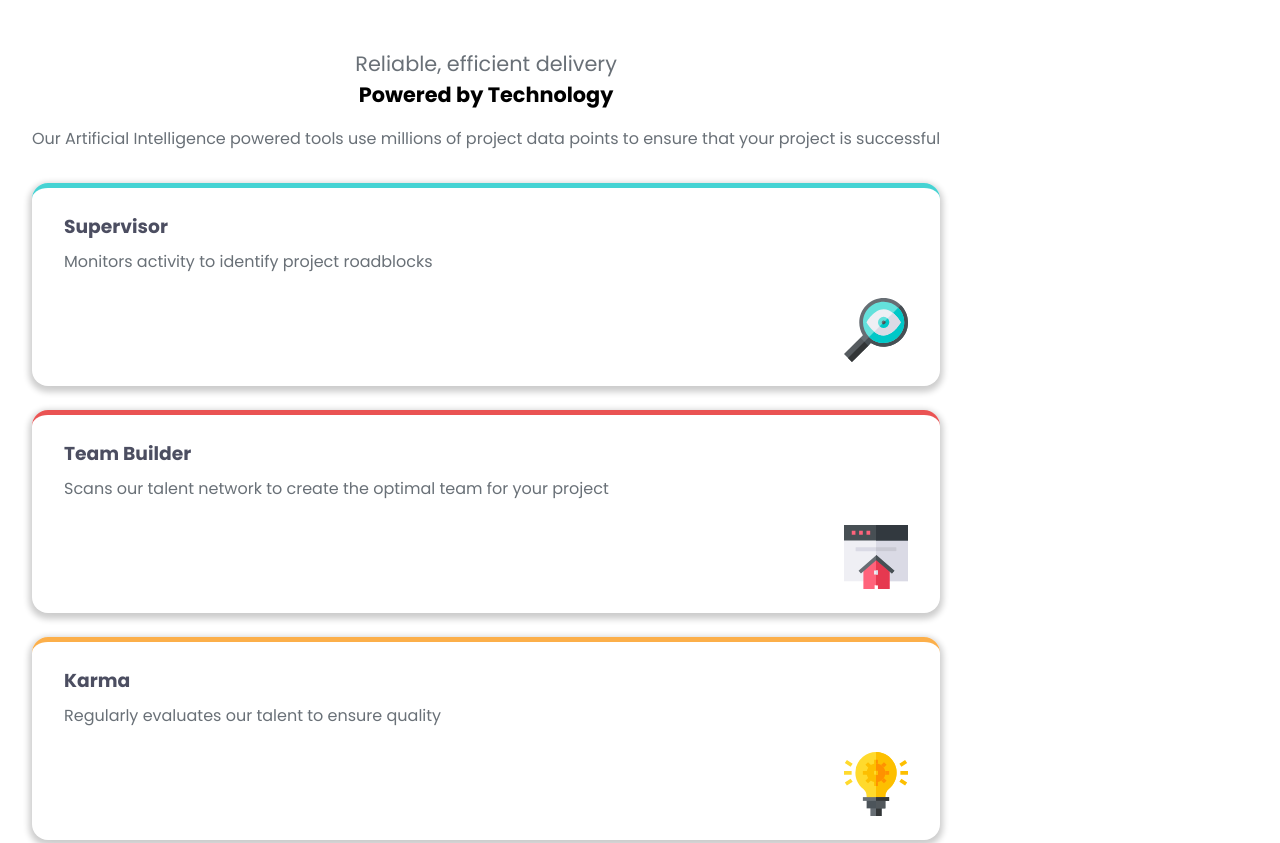
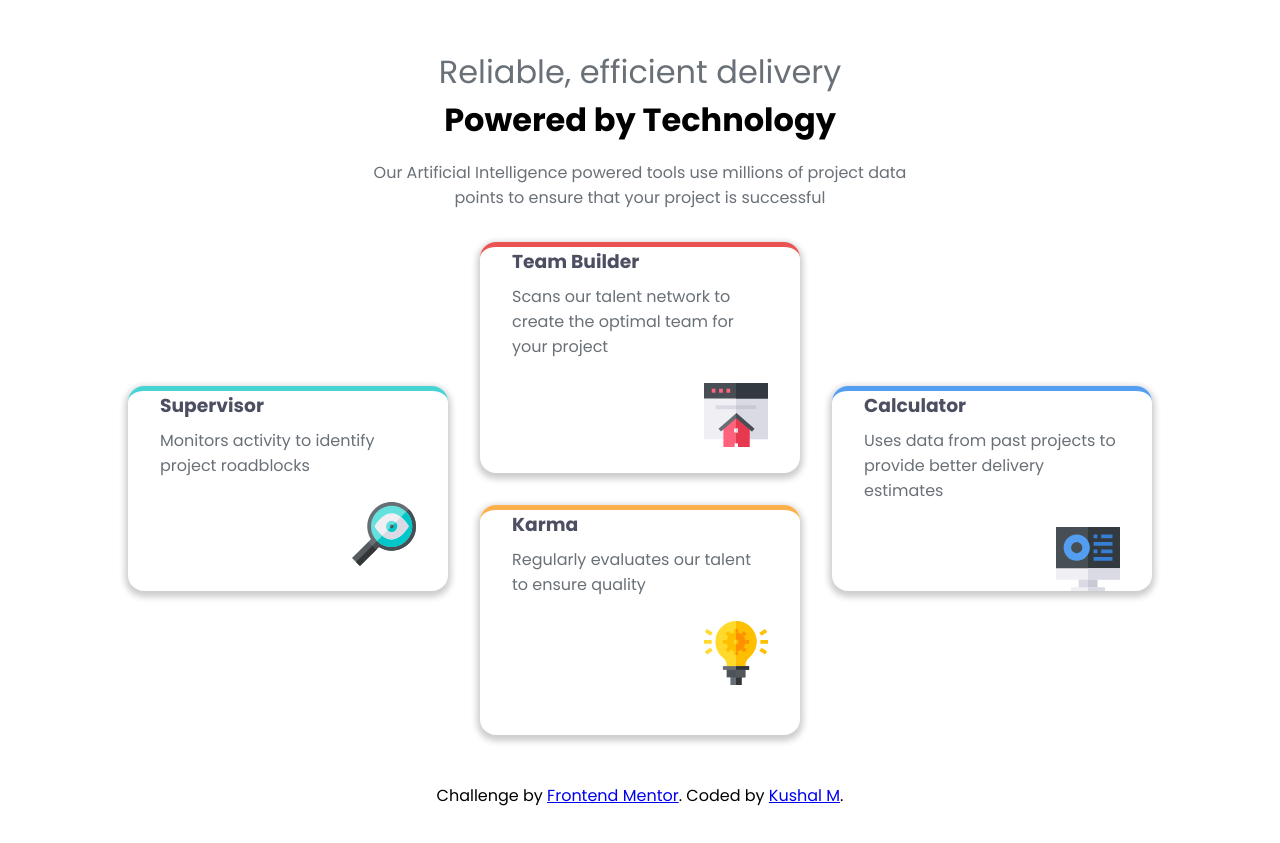
Before and after one commit to coderStreak/frontendMentor-FourCardFeature, a plain HTML site: page index.html in a window 1280 px wide. Shown: the top 843 px of the page. After the commit the page ends 808 px from the top, so only its background shows below. Drawn offline with Linux system fonts and the light colour scheme.

Commit message:
added media

```diff
--- a/style.css
+++ b/style.css
@@ -1,3 +1,4 @@
+@media(max-width:500px){
     *{
         padding: 0;
         margin: 0;
@@ -73,3 +74,104 @@
     footer{
         text-align: center;
     }
+
+}
+
+@media(max-width:1700px) and (min-width:501px){
+    *{
+        padding: 0;
+        margin: 0;
+    }
+
+    body{
+        display: flex;
+        flex-direction: column;
+        justify-content: center;
+        align-items: center;
+    }
+
+    #container{
+        padding: 3rem 2rem;
+        width: fit-content;
+        height: fit-content;
+        display: flex;
+        flex-direction: column;
+        justify-content: center;
+        align-items: center;
+    }
+
+    #header{
+        text-align: center;
+        margin: 0 0 2rem 0;
+        width: 35rem;
+    }
+
+    #header .head1{
+        font-size: 2rem;
+        color: hsl(212, 6%, 44%);
+    }
+
+    #header .head2{
+        font-size: 2rem;
+        font-weight: bold;
+        margin: 0 0 1rem 0;
+    }
+
+    #header .info{
+        color: hsl(212, 6%, 44%);
+    }
+
+    #cards-grid{
+        display: grid;
+        grid-template-columns: 20rem 20rem 20rem;
+        grid-template-rows: 7rem 1fr 1fr 7rem;
+        gap: 2rem;
+    }
+
+    #cards-grid .card{
+        padding: 0rem 2rem;
+        box-shadow: 0 3px 6px 3px rgba(0,0,0,0.2);
+        border-radius: 1rem;
+        display: flex;
+        flex-direction: column;
+    }
+
+    #cards-grid .card h3{
+        color: hsl(234, 12%, 34%);
+        margin: 0 0 0.5rem 0;
+    }
+
+    #cards-grid .card p{
+        color: hsl(212, 6%, 44%);
+        margin: 0 0 1.5rem 0;
+    }
+
+    #cards-grid .card img{
+        display: flex;
+        align-self: flex-end;
+    }
+
+    .c1{
+        grid-column: 1;
+        grid-row: 2/4;
+        border-top: 5px solid hsl(180, 62%, 55%);
+    }
+
+    .c2{
+        grid-column: 2;
+        grid-row: 1/3;
+        border-top: 5px solid hsl(0, 78%, 62%);
+    }
+
+    .c3{
+        grid-column: 2;
+        grid-row: 3/5;
+        border-top: 5px solid hsl(34, 97%, 64%);
+    }
+
+    .c4{
+        grid-column: 3;
+        grid-row: 2/4;
+        border-top: 5px solid hsl(212, 86%, 64%);
+    }
+}
```
Lines whose indentation alone changed are shown as unchanged.
